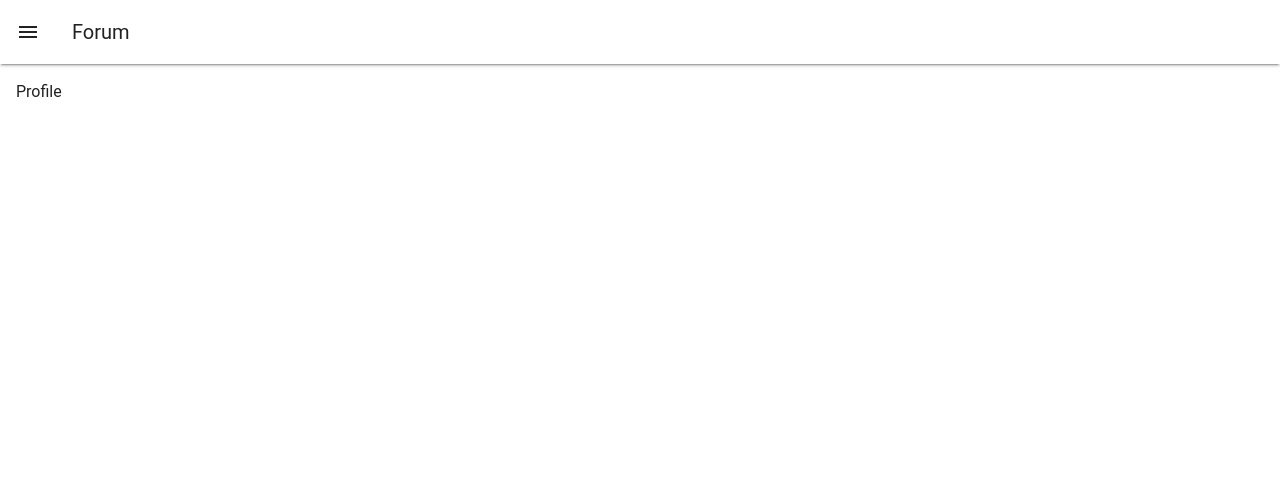
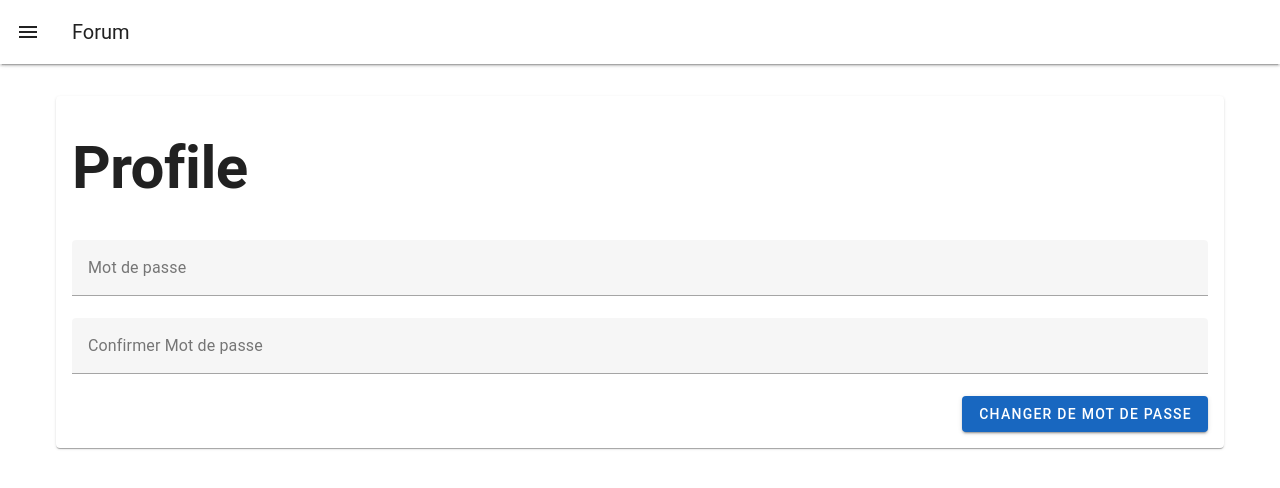
Before and after one commit to NathanMelbeck/Forum, a Nuxt app: page /profile in a window 1280 px wide. Shown: the top 488 px of the page. Built offline with nearby package versions, Linux system fonts and the light colour scheme.

Commit message:
feat: page de profil

```diff
--- a/pages/profile.vue
+++ b/pages/profile.vue
@@ -1,7 +1,50 @@
 <script setup lang="ts">
+
+const password = ref('');
+const verifPassword = ref('');
+const passwordMatch = ref(true);
+
+
+// à gérer une fois api ok
+function handleSubmit() {
+  if (password.value !== verifPassword.value) {
+    passwordMatch.value = false;
+  }
+}
+
 </script>
+
+
 <template>
-  <div>
-    <h1>Profile</h1>
-  </div>
+  <v-container class="mt-20">
+    <v-card>
+      <v-card-title class="text-h2 font-weight-bold mt-4 mb-4">Profile</v-card-title>
+
+      <v-card-text>
+        <v-form @submit.prevent="handleSubmit">
+          <v-text-field
+              label="Mot de passe"
+              type="password"
+              id="password"
+              v-model="password"
+              required
+          ></v-text-field>
+          <v-text-field
+              label="Confirmer Mot de passe"
+              type="password"
+              id="verifPassword"
+              v-model="verifPassword"
+              required
+          ></v-text-field>
+          <div v-if="!passwordMatch" ><p>Les mots de passe ne correspondent pas</p></div>
+          <div class="d-flex justify-end">
+            <v-btn type="submit" color="primary">Changer de mot de passe</v-btn>
+          </div>
+        </v-form>
+
+
+      </v-card-text>
+    </v-card>
+  </v-container>
+
 </template>
--- a/pages/register.vue
+++ b/pages/register.vue
@@ -43,7 +43,7 @@ function handleSubmit() {
           <v-text-field
               label="Confirmer Mot de passe"
               type="password"
-              id="password"
+              id="verifPassword"
               v-model="verifPassword"
               required
           ></v-text-field>
```
